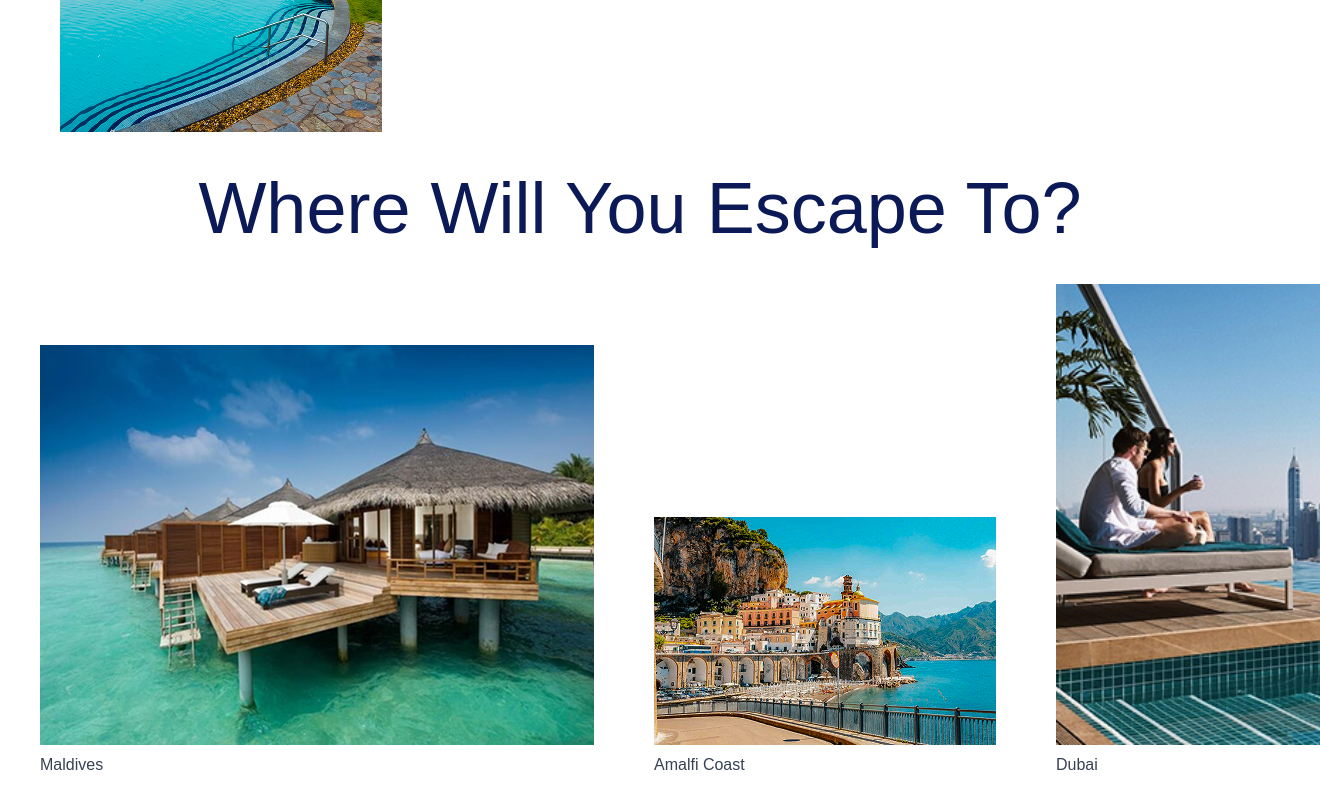
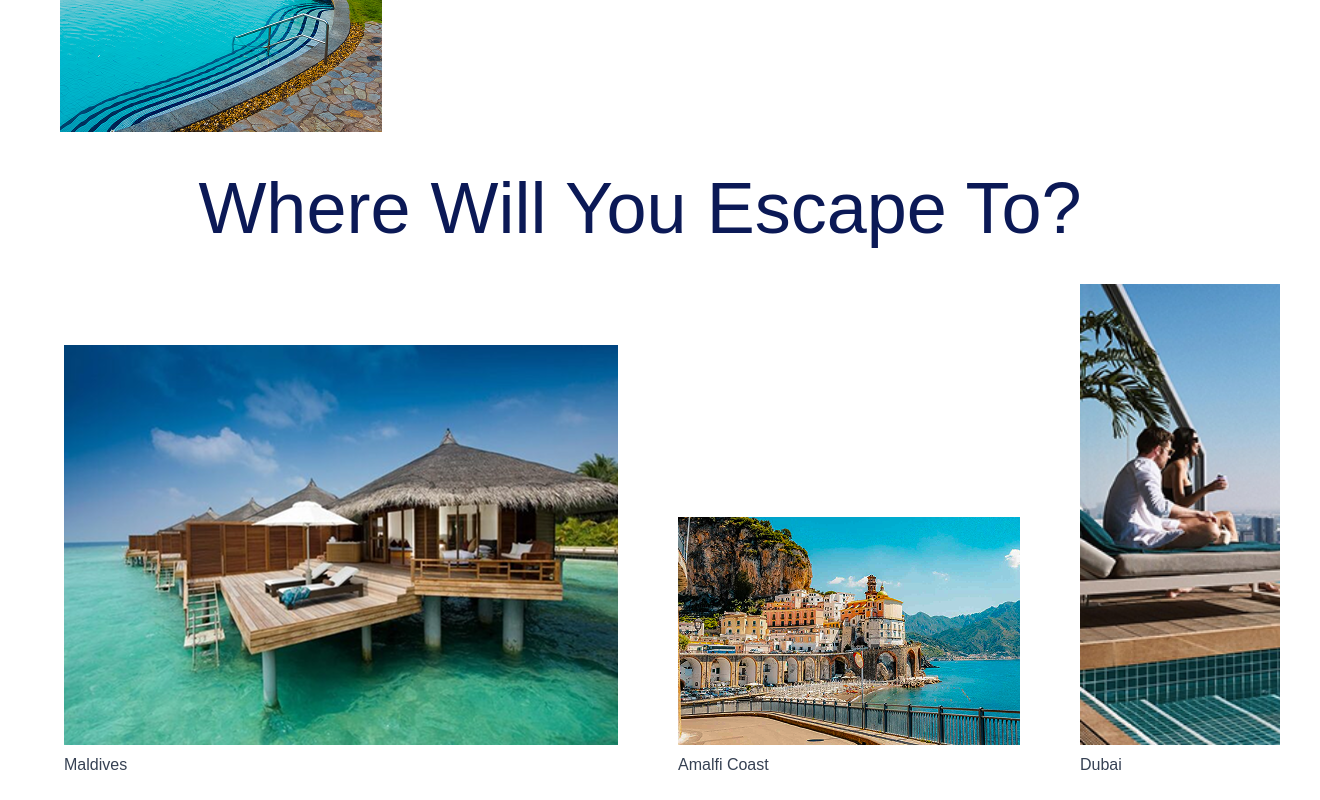
Before and after one commit to Sam-Rytech/Eterna, a Next.js app: page / in a window 1280 px wide. Shown: the part 1420-2220 px from the top of the page, 1320 px wide, since content can reach past the window. Built offline with nearby package versions, Linux system fonts and the light colour scheme.

Commit message:
redesigned the "View All" button position

```diff
--- a/components/Destination.jsx
+++ b/components/Destination.jsx
@@ -61,44 +61,51 @@ const Destination = () => {
   }
 
   return (
-    <section>
-      <div className="text-7xl text-center my-10 text-[#0B1956]">
+    <section className="relative w-full overflow-hidden">
+      {/* Heading */}
+      <div className="text-6xl md:text-7xl text-center my-10 text-[#0B1956]">
         <p>Where Will You Escape To?</p>
       </div>
 
+      {/* Scrollable Row */}
       <div
         ref={scrollRef}
-        className="w-full overflow-x-scroll cursor-grab select-none no-scrollbar scrollbar-hide mx-10"
+        className="w-full overflow-x-scroll cursor-grab select-none no-scrollbar scrollbar-hide px-[5vw]"
         onMouseDown={handleMouseDown}
         onMouseLeave={handleMouseLeave}
         onMouseUp={handleMouseUp}
         onMouseMove={handleMouseMove}
       >
-        <div className="flex items-end space-x-6 pb-6">
+        <div className="flex items-end pb-6">
           {images.map((img, i) => (
-            <div key={i} className="flex-shrink-0 text-center mr-15">
+            <div
+              key={i}
+              className="flex-shrink-0 text-start mr-[60px] last:mr-0"
+            >
               <Image
                 src={img.src}
                 alt={img.alt}
                 width={img.width}
                 height={img.height}
-                className="object-cover border-gray-200 pointer-events-none"
+                className="object-cover pointer-events-none"
               />
-              <div className='flex items-start'>
-                <p className="mt-2 capitalize text-gray-700">{img.location}</p>
-              </div>
+              <p className="mt-2 capitalize text-gray-700">{img.location}</p>
             </div>
           ))}
 
+          {/* View All button (scrolls with images) */}
           <Link
             href="/gallery"
-            className="flex-shrink-0 my-8 inline-flex items-center justify-center px-5 py-2 border border-gray-300 text-sm font-medium bg-white hover:bg-gray-100"
+            className="flex-shrink-0 inline-flex items-center justify-center px-6 py-2 border border-gray-300 text-base font-medium bg-white hover:bg-gray-100 shadow-md mr-[80px]"
           >
-            View All
+            VIEW ALL
             <span className="ml-2">
               <ArrowRight />
             </span>
           </Link>
+
+          {/* End spacing (adds breathing room after button) */}
+          <div className="flex-shrink-0 w-[10vw]" />
         </div>
       </div>
     </section>
```
